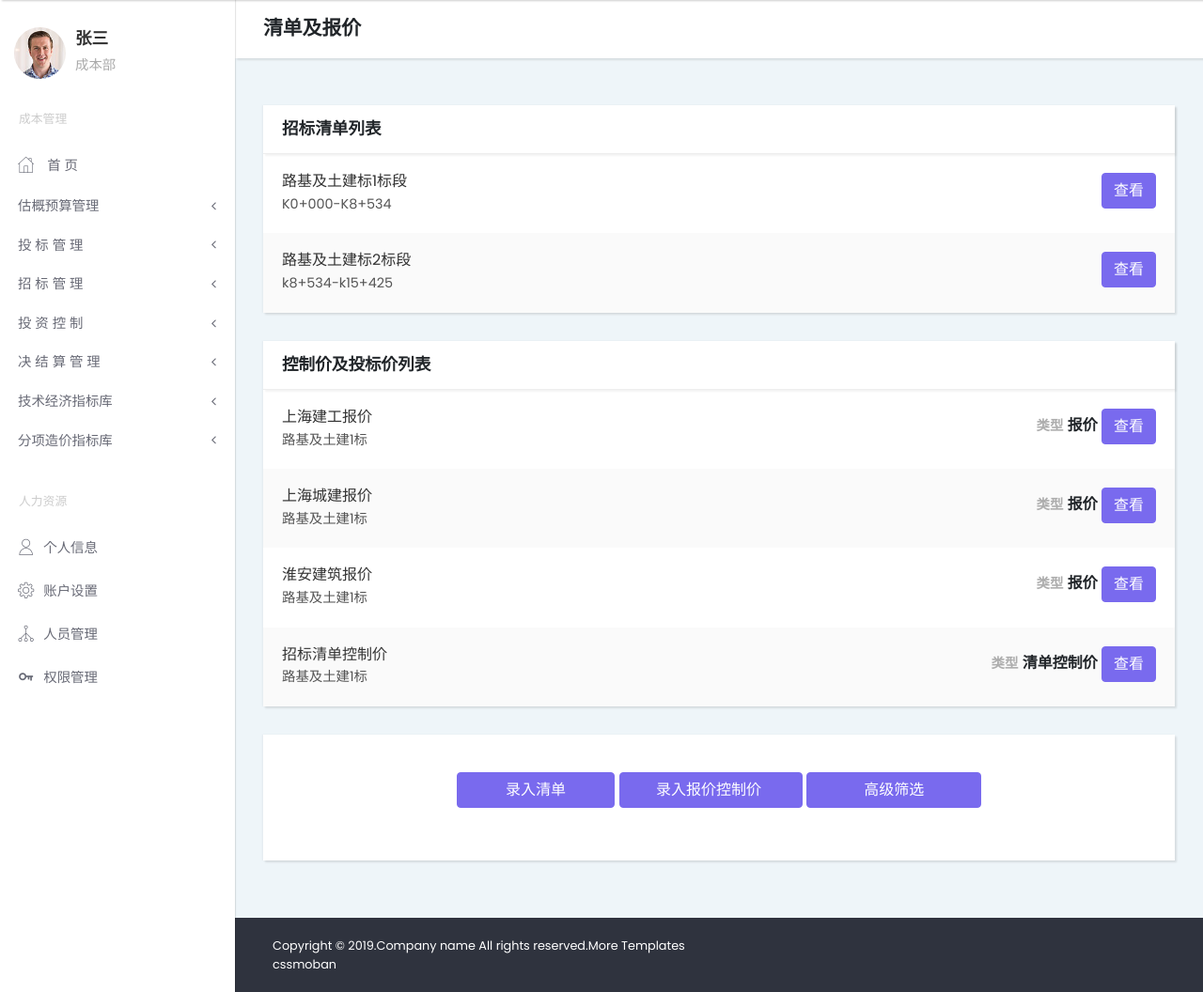
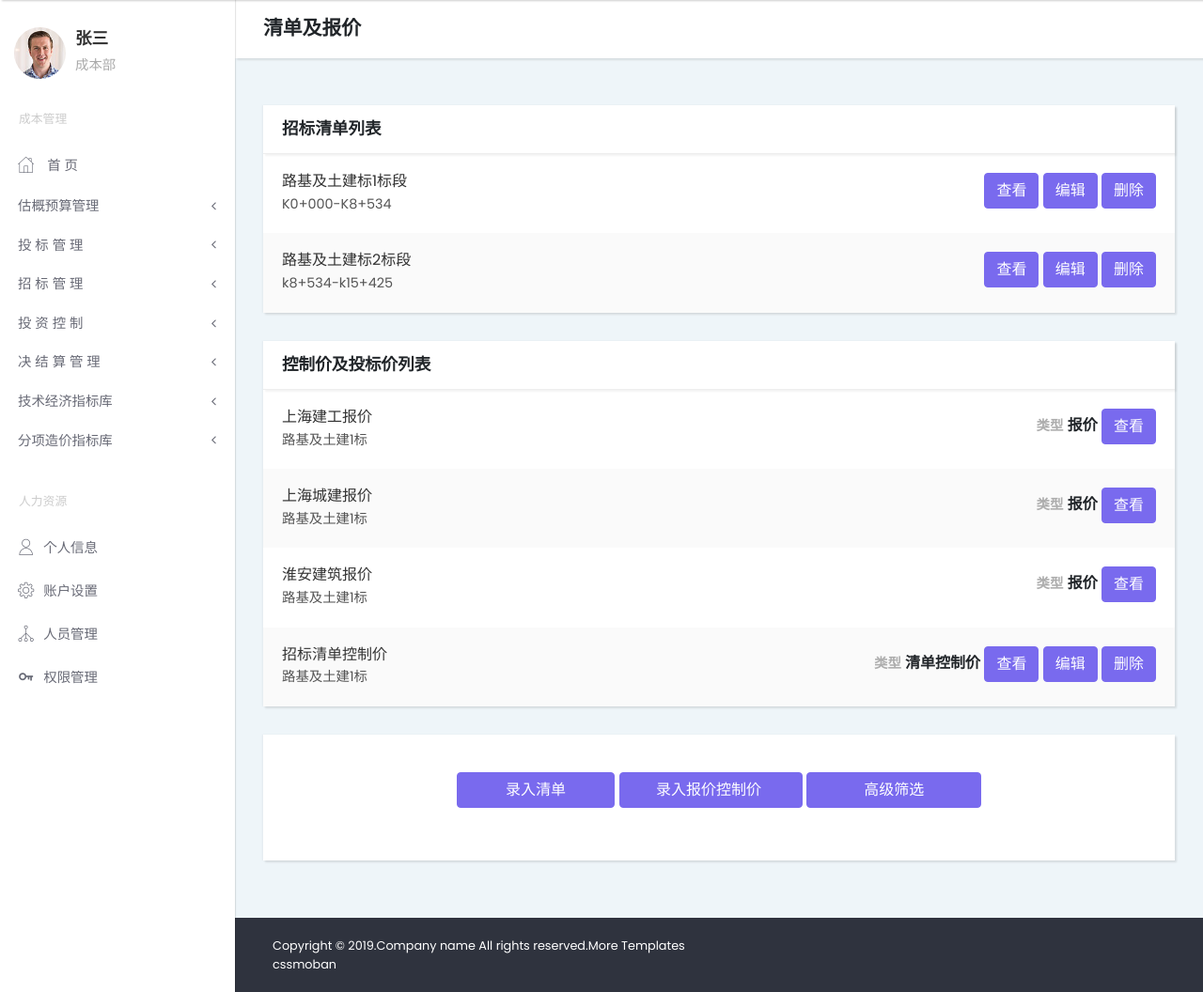
Before and after one commit to ArjenCole/moe_PCMS, a Django app: page /moe_Controlled_price/ in a window 1280 px wide. Shown: the part 71-1127 px from the top of the page at 94% size. Run offline with Django 3.2, Linux system fonts and the light colour scheme; some libraries are stand-ins or nearby versions.

Commit message:
清单及控制价增加编辑和删除按钮

```diff
--- a/templates/moe_Controlled_price.html
+++ b/templates/moe_Controlled_price.html
@@ -157,6 +157,8 @@
                         </div>
                         <div>
                             <button type="button" class="btn btn-primary">查看</button>
+                            <button type="button" class="btn btn-primary">编辑</button>
+                            <button type="button" class="btn btn-primary">删除</button>
                         </div>
                       </div>
                       <!-- Item        -->
@@ -170,6 +172,8 @@
                         </div>
                         <div>
                             <button type="button" class="btn btn-primary">查看</button>
+                            <button type="button" class="btn btn-primary">编辑</button>
+                            <button type="button" class="btn btn-primary">删除</button>
                         </div>
                       </div>
                     </div>
@@ -244,6 +248,8 @@
                             <strong>清单控制价</strong>
                             <strong> </strong>
                             <button type="button" class="btn btn-primary">查看</button>
+                            <button type="button" class="btn btn-primary">编辑</button>
+                            <button type="button" class="btn btn-primary">删除</button>
                         </div>
                       </div>
                     </div>
```
